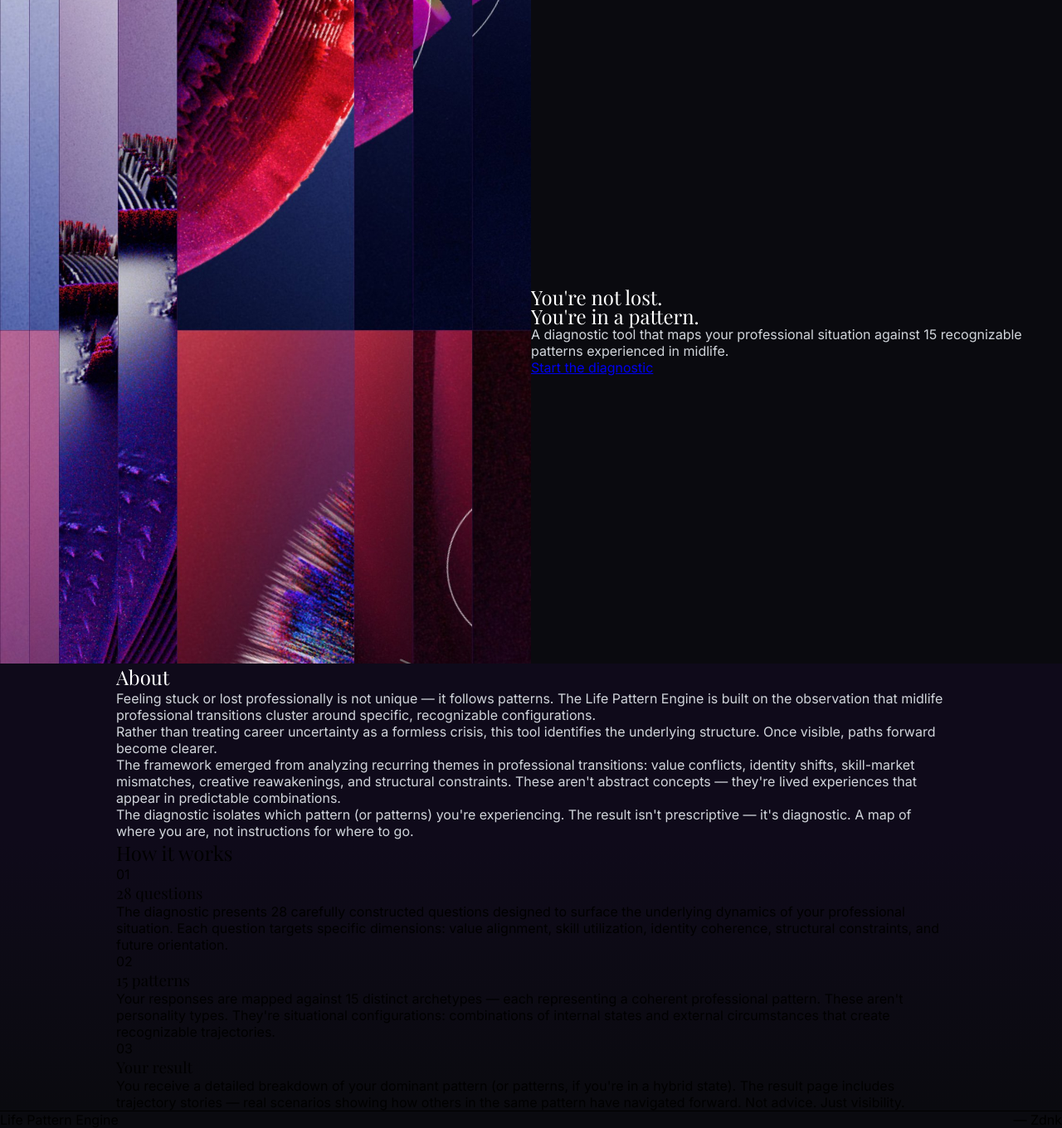
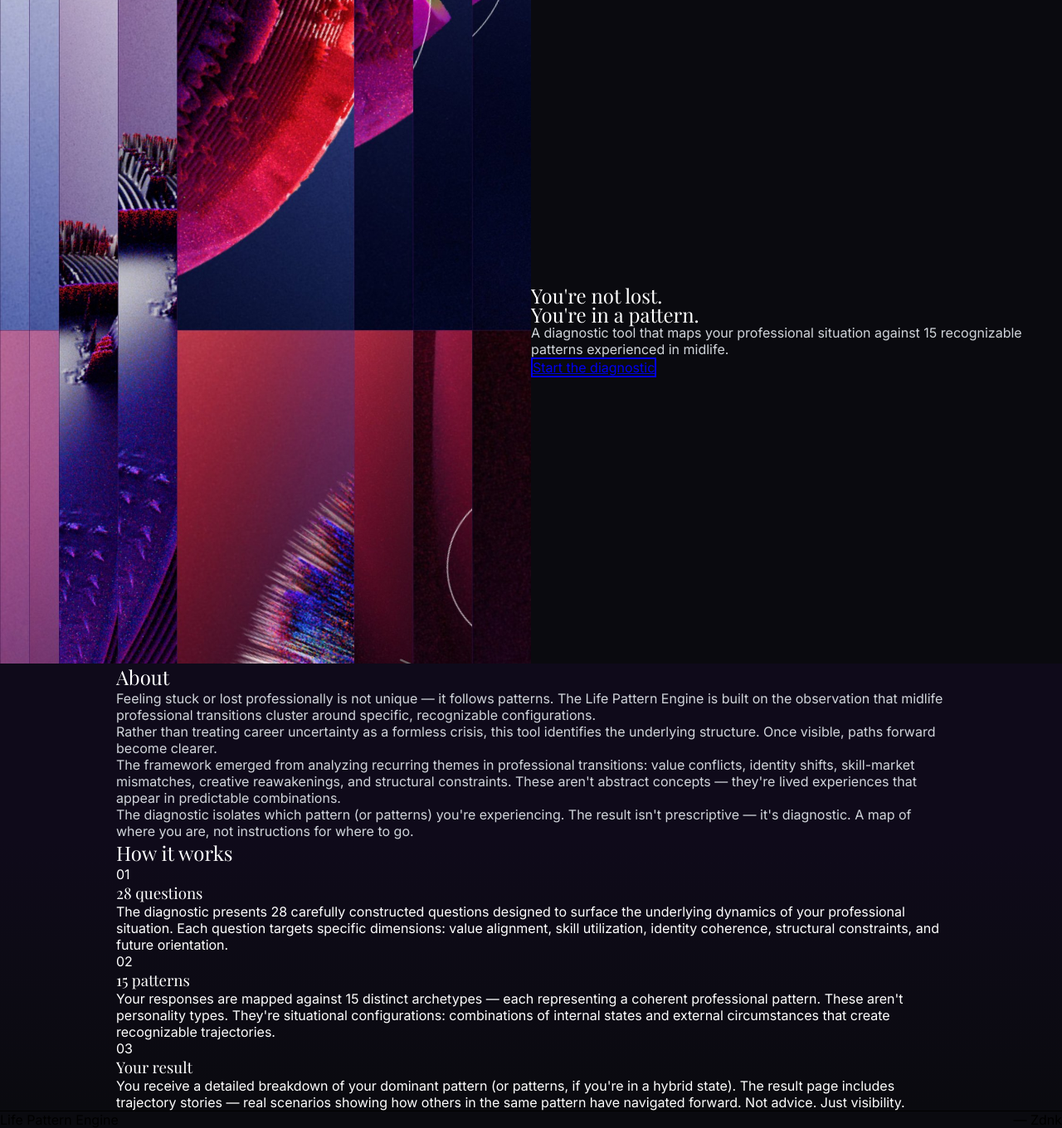
Before and after one commit to lifepatternengine-hub/life-pattern-engine, a Next.js app: page / in a window 1280 px wide. Shown: the whole page at 83% size. Built offline with nearby package versions, Linux system fonts and the light colour scheme; a web font is replaced by a local one.

Commit message:
Update page.tsx
All text white, gray button border, better spacing

```diff
--- a/app/page.tsx
+++ b/app/page.tsx
@@ -27,7 +27,7 @@ export default function Home() {
           }}
         />
 
-        <div className="relative z-10 w-1/2 max-w-[700px] ml-auto pl-20 pr-12">
+        <div className="relative z-10 w-1/2 max-w-[700px] ml-auto pl-24 pr-16" style={{ color: '#ffffff' }}>
           <h1 className="text-7xl leading-[0.95] tracking-tight mb-8" style={{ color: '#ffffff' }}>
             You're not lost.<br />You're in a pattern.
           </h1>
@@ -38,14 +38,14 @@ export default function Home() {
             href="https://tally.so/r/vG2rO8"
             target="_blank"
             rel="noopener noreferrer"
-            className="inline-block px-8 py-4 bg-white text-black font-medium hover:bg-gray-200 transition-colors"
+           className="inline-block px-8 py-4 bg-transparent border-2 border-gray-400 text-white font-medium hover:bg-white hover:text-black transition-colors"
           >
             Start the diagnostic
           </a>
         </div>
       </section>
 
-      <section className="py-32 px-8 bg-[#0f0a1a]">
+      <section className="py-32 px-8 bg-[#0f0a1a]" style={{ color: '#ffffff' }}>
         <div className="max-w-[1000px] mx-auto">
           <h2 className="text-5xl mb-12" style={{ color: '#ffffff' }}>About</h2>
           <div className="space-y-6 text-lg font-light leading-relaxed" style={{ color: '#d1d5db' }}>
@@ -65,7 +65,7 @@ export default function Home() {
         </div>
       </section>
 
-      <section className="py-32 px-8 bg-gradient-to-b from-[#0f0a1a] to-[#0a0a0f]">
+      <section className="py-32 px-8 bg-gradient-to-b from-[#0f0a1a] to-[#0a0a0f]" style={{ color: '#ffffff' }}>
         <div className="max-w-[1000px] mx-auto">
           <h2 className="text-5xl text-white mb-12">How it works</h2>
           <div className="space-y-16">
```
